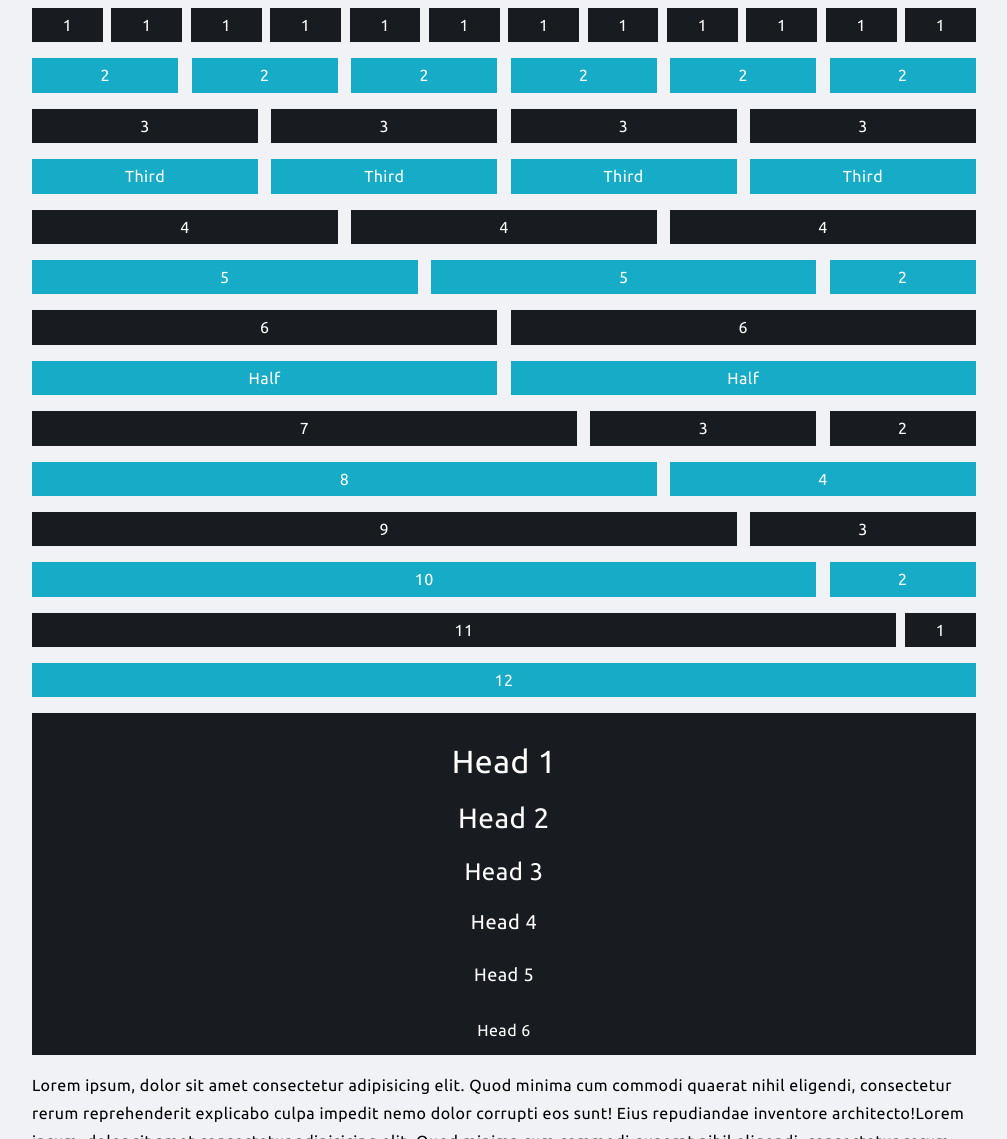
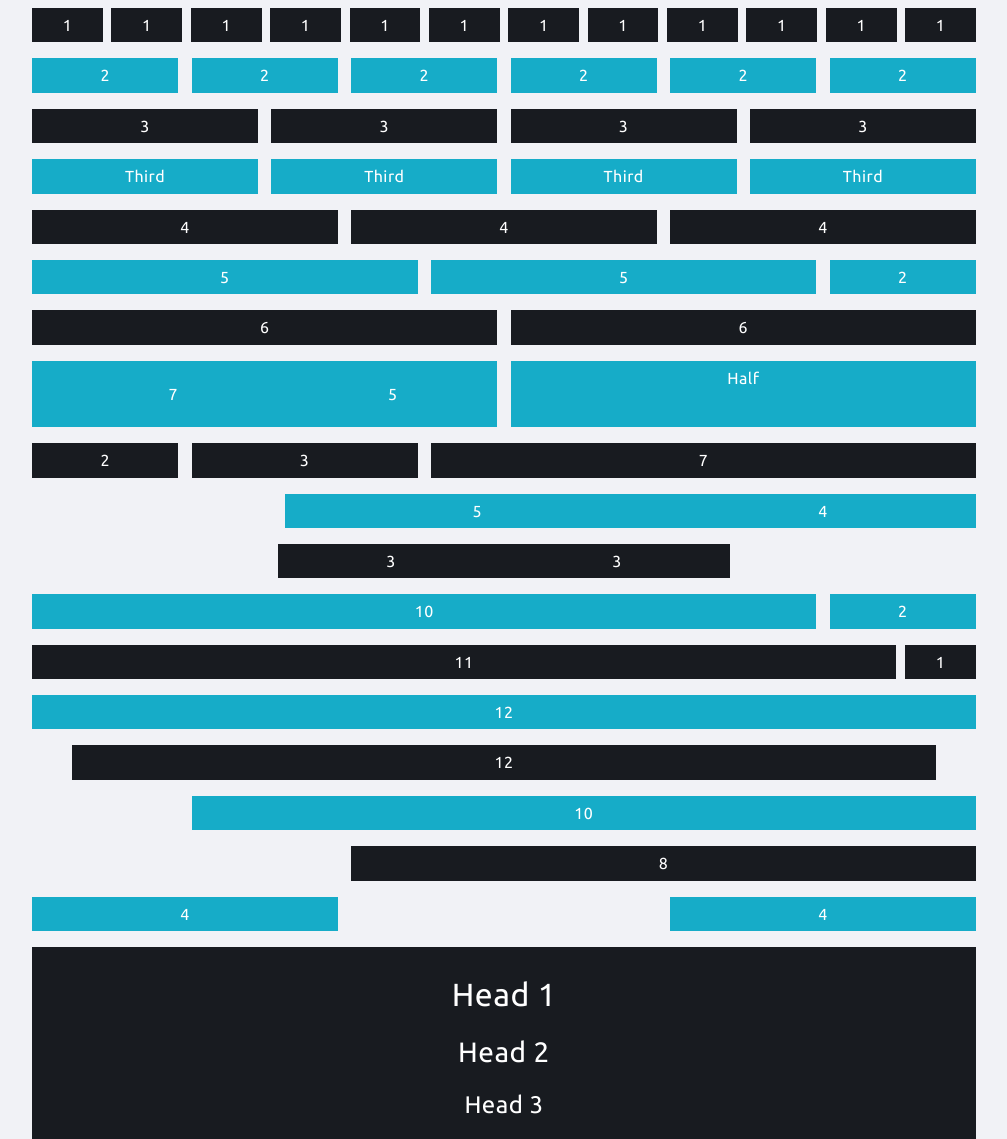
Before and after one commit to crisgon/space-css, a website: page index.html in a window 1280 px wide. Shown: the top 1139 px of the page, without its empty margins (136-1143 px from the left). Drawn offline with Linux system fonts and the light colour scheme.

Commit message:
Add grid modifiers & grid gap

```diff
--- a/index.html
+++ b/index.html
@@ -84,23 +84,28 @@
   </section>
 
   <section class="space">
-    <div class="col-half">Half</div>
+    <div class="col-half">
+      <div class="space">
+        <div class="col-7">7</div>
+        <div class="col-5">5</div>
+      </div>
+    </div>
     <div class="col-half">Half</div>
   </section>
 
-  <section class="space">
+  <section class="space space-reverse">
     <div class="col-7">7</div>
     <div class="col-3">3</div>
     <div class="col-2">2</div>
   </section>
 
-  <section class="space">
-    <div class="col-8">8</div>
+  <section class="space space-end">
+    <div class="col-5">5</div>
     <div class="col-4">4</div>
   </section>
 
-  <section class="space">
-    <div class="col-9">9</div>
+  <section class="space space-center">
+    <div class="col-3">3</div>
     <div class="col-3">3</div>
   </section>
 
@@ -116,6 +121,23 @@
 
   <section class="space">
     <div class="col-12">12</div>
+  </section>
+
+  <section class="space">
+    <div class="col-11 col-center">12</div>
+  </section>
+
+  <section class="space">
+    <div class="col-10 col-gap-2">10</div>
+  </section>
+
+  <section class="space">
+    <div class="col-8 col-gap-4">8</div>
+  </section>
+
+  <section class="space">
+      <div class="col-4">4</div>
+    <div class="col-4 col-gap-2">4</div>
   </section>
 
   <section class="space">
--- a/scss/base/variables.scss
+++ b/scss/base/variables.scss
@@ -1,3 +1,4 @@
+$grid-max: 960px;
 $light-color: #ffffff;
 $dark-color: #181b20;
 $btn-colors:(
--- a/scss/components/_grid.scss
+++ b/scss/components/_grid.scss
@@ -1,8 +1,3 @@
-.space {
-  max-width: 960px;
-  margin: 0 auto;
-}
-
 .space,
 .space-full {
   width: 100%;
@@ -13,10 +8,24 @@
   padding: .5em;
 }
 
+.space {
+  max-width: $grid-max;
+  margin: 0 auto;
+
+  &-reverse {
+    flex-direction: row-reverse;
+  }
+
+  &-center {
+    justify-content: center;
+  }
+
+  &-end {
+    justify-content: flex-end;
+  }
+}
+
 .col {
-  display: block;
-  flex: 1 1 0;
-
   &-1,
   &-2,
   &-3,
@@ -32,6 +41,10 @@
   &-11,
   &-12 {
     width: 100%;
+  }
+
+  &-center {
+    margin: 0 auto;
   }
 }
 
@@ -106,5 +119,45 @@
     &-12 {
       width: 100%;
     }
+
+    &-gap-1 {
+      margin-left: 8.45%;
+    }
+
+    &-gap-2 {
+      margin-left: 16.9%;
+    }
+
+    &-gap-3 {
+      margin-left: 25.35%;
+    }
+
+    &-gap-4 {
+      margin-left: 33.8%;
+    }
+
+    &-gap-5 {
+      margin-left: 42.25%;
+    }
+
+    &-gap-6 {
+      margin-left: 50.7%;
+    }
+
+    &-gap-7 {
+      margin-left: 59.15%;
+    }
+
+    &-gap-9 {
+      margin-left: 67.6%;
+    }
+
+    &-gap-10 {
+      margin-left: 84.5%;
+    }
+
+    &-gap-11 {
+      margin-left: 92.5%;
+    }
   }
 }
```
Also changed, not shown: css/space.css.
